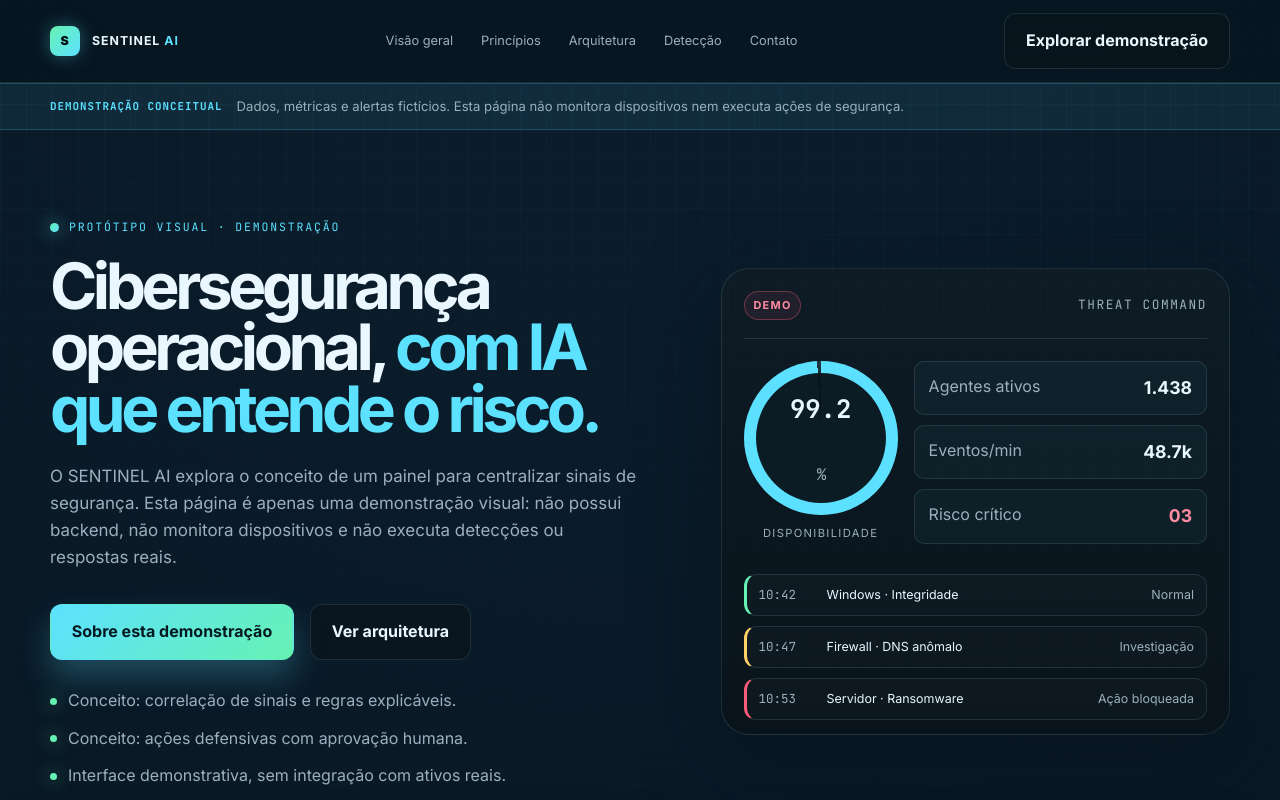
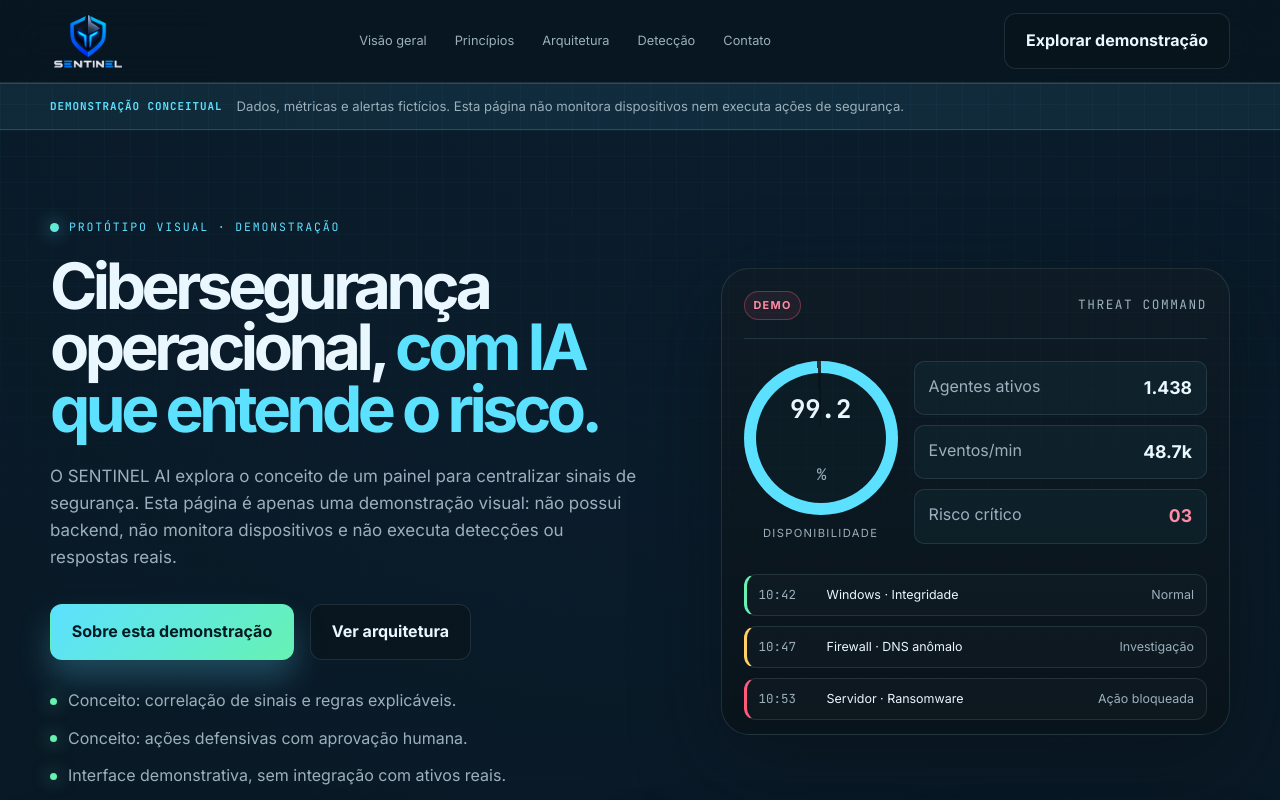
Before and after one commit to euartursilva/sentinel-ai, a plain HTML site: page index.html in a window 1280 px wide. Shown: the top 800 px of the page. Drawn offline with Linux system fonts and the light colour scheme.

Commit message:
Add SENTINEL logo to project branding
Use the supplied logo in the header, footer, and browser tab icon.

```diff
--- a/index.html
+++ b/index.html
@@ -18,7 +18,7 @@
     <meta property="og:url" content="https://euartursilva.github.io/sentinel-ai/" />
     <meta name="twitter:card" content="summary" />
     <link rel="canonical" href="https://euartursilva.github.io/sentinel-ai/" />
-    <link rel="icon" href="favicon.svg" type="image/svg+xml" />
+    <link rel="icon" href="sentinel-logo.png" type="image/png" />
     <link rel="preconnect" href="https://fonts.googleapis.com" />
     <link rel="preconnect" href="https://fonts.gstatic.com" crossorigin />
     <link
@@ -33,8 +33,13 @@
     <header class="topbar">
       <div class="container topbar-inner">
         <a href="#overview" class="brand" aria-label="Voltar ao topo">
-          <span class="brand-mark">S</span>
-          <span class="brand-text">SENTINEL <strong>AI</strong></span>
+          <img
+            class="brand-logo"
+            src="sentinel-logo.png"
+            alt="SENTINEL"
+            width="768"
+            height="768"
+          />
         </a>
         <nav class="nav" aria-label="Navegação principal">
           <a href="#overview">Visão geral</a>
@@ -419,6 +424,14 @@
 
     <footer class="footer">
       <div class="container footer-inner">
+        <a href="#overview" class="footer-brand" aria-label="SENTINEL AI, voltar ao início">
+          <img
+            src="sentinel-logo.png"
+            alt="SENTINEL"
+            width="768"
+            height="768"
+          />
+        </a>
         <p>© 2026 SENTINEL AI</p>
         <p>Protótipo visual · sem monitoramento em tempo real</p>
       </div>
--- a/styles.css
+++ b/styles.css
@@ -125,29 +125,14 @@
 .brand {
   display: inline-flex;
   align-items: center;
-  gap: 12px;
-  color: var(--text);
+  flex: 0 0 auto;
   text-decoration: none;
-  font-weight: 700;
-  letter-spacing: 0.08em;
-  text-transform: uppercase;
-  font-size: 0.77rem;
 }
 
-.brand-mark {
-  display: inline-grid;
-  place-items: center;
-  width: 30px;
-  height: 30px;
-  border-radius: 8px;
-  background: linear-gradient(135deg, var(--green), var(--cyan));
-  color: #031015;
-  font-weight: 900;
-  box-shadow: 0 0 18px rgba(92, 225, 255, 0.35);
-}
-
-.brand strong {
-  color: var(--cyan);
+.brand-logo {
+  width: 76px;
+  height: 76px;
+  object-fit: contain;
 }
 
 .nav {
@@ -798,10 +783,21 @@
   display: flex;
   align-items: center;
   justify-content: space-between;
-  gap: 12px;
+  gap: 24px;
   padding-top: 18px;
   color: var(--text-soft);
   font-size: 0.8rem;
+}
+
+.footer-brand {
+  display: inline-flex;
+  flex: 0 0 auto;
+  width: 112px;
+}
+
+.footer-brand img {
+  width: 100%;
+  height: auto;
 }
 
 @media (max-width: 960px) {
```
Also changed, not shown: sentinel-logo.png (added), 1 other file.
